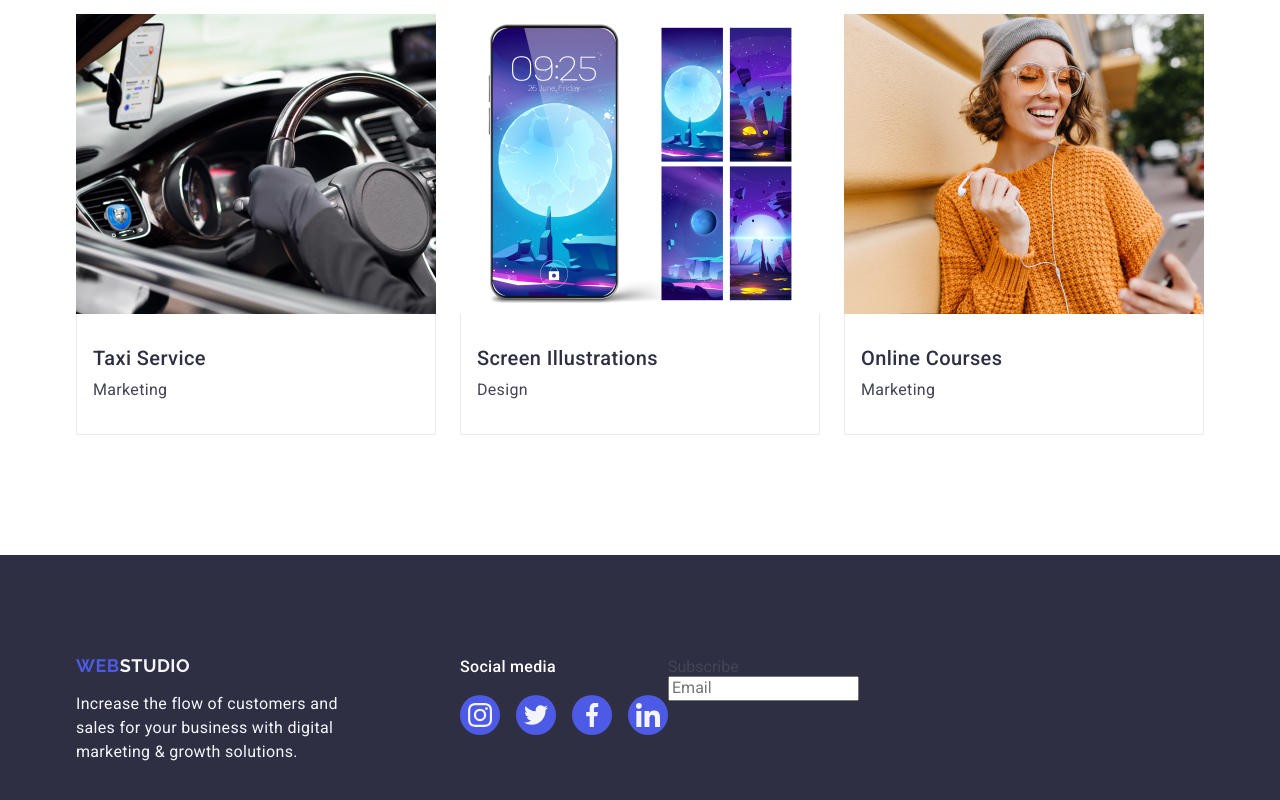
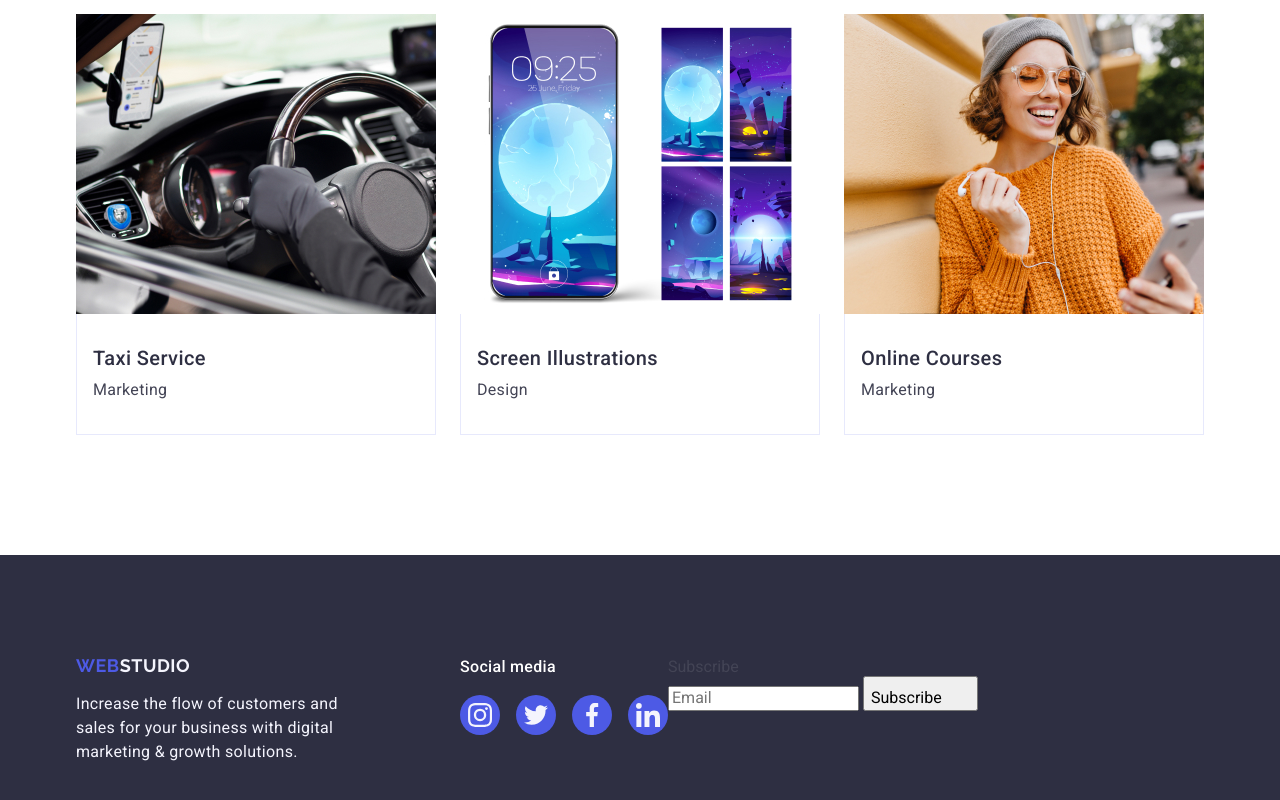
Before and after one commit to CCBaiden/goit-markup-hw-05, a plain HTML site: page index.html in a window 1280 px wide. Shown: the part 2724-3524 px from the top of the page. Drawn offline with nearby package versions, Linux system fonts and the light colour scheme.

Commit message:
added subscription form.

```diff
--- a/index.html
+++ b/index.html
@@ -540,6 +540,7 @@
             </li>
           </ul>
         </div>
+        <!-- Subscribe -->
         <div class="footer-subs">
           <p class="footer-text-subs">Subscribe</p>
           <form class="form-cont" action="/index.html">
@@ -551,7 +552,14 @@
                 type="email"
                 placeholder="Email"
             /></label>
-
+            <button class="footer-subs-btn" type="submit">
+              Subscribe
+              <svg class="footer-subs-btn-icon" width="24" height="24">
+                <use href="./images/icons.svg#icon-frame"></use>
+              </svg>
+            </button>
+          </form>
+        </div>
       </div>
     </footer>
   </body>
```
Lines whose indentation alone changed are shown as unchanged.
